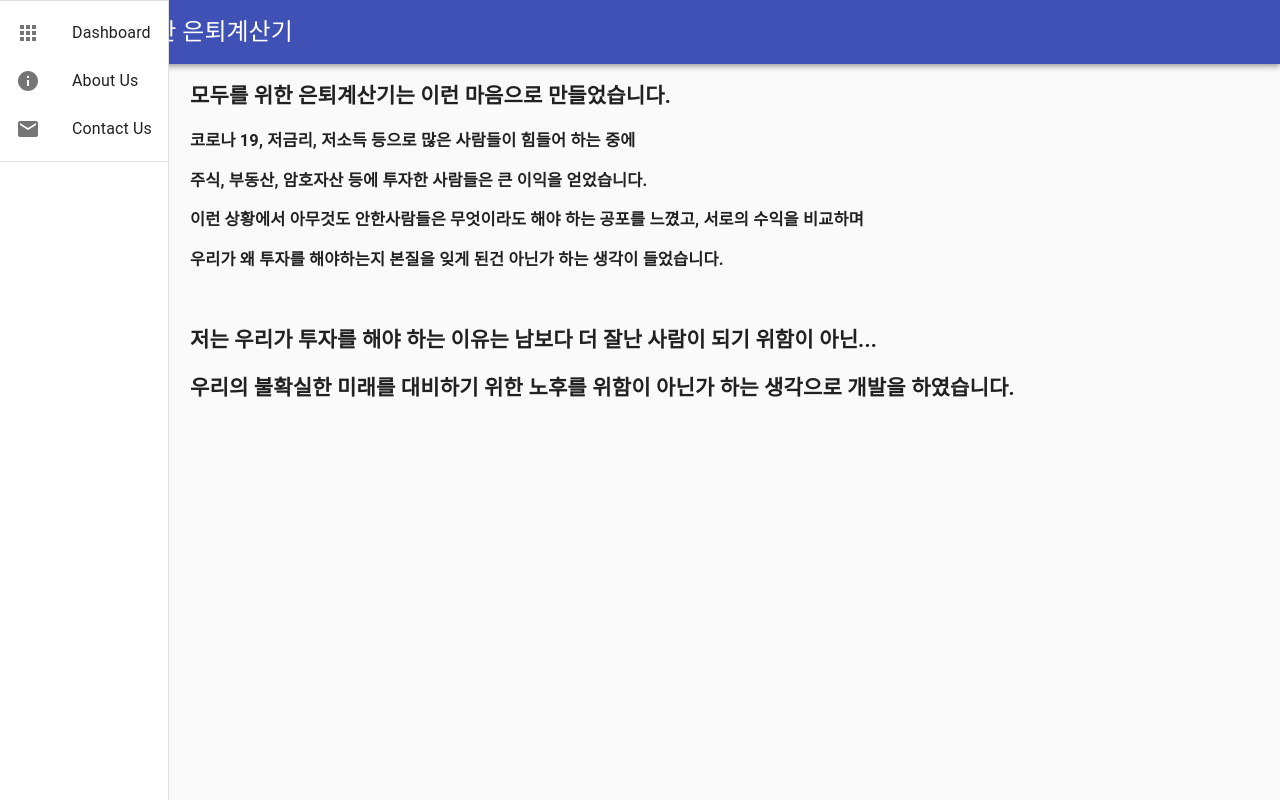
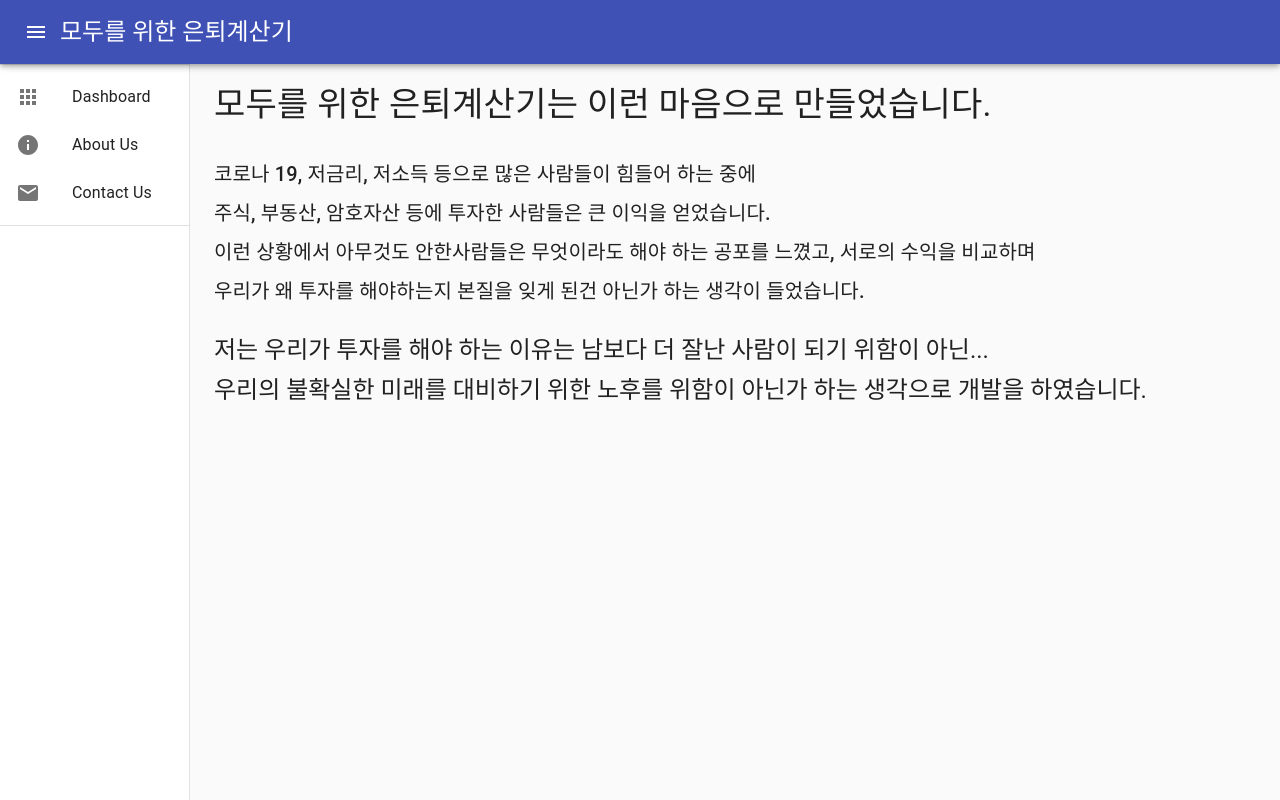
Before and after one commit to jsj9346/firecalc, a React (Create React App) app: page /about in a window 1280 px wide. Built offline with nearby package versions, Linux system fonts and the light colour scheme.

Commit message:
0528
눈물의 완성

Thanks for your help JW

```diff
--- a/src/About.js
+++ b/src/About.js
@@ -1,17 +1,24 @@
 import React from "react";
+import Typography from"@material-ui/core/Typography";
 
 const About = () => {
   return (
-  <div>
-      <h2>모두를 위한 은퇴계산기는 이런 마음으로 만들었습니다.</h2>
-      <h3>코로나 19, 저금리, 저소득 등으로 많은 사람들이 힘들어 하는 중에</h3>
-      <h3>주식, 부동산, 암호자산 등에 투자한 사람들은 큰 이익을 얻었습니다.</h3>
-      <h3>이런 상황에서 아무것도 안한사람들은 무엇이라도 해야 하는 공포를 느꼈고, 서로의 수익을 비교하며 </h3>
-      <h3>우리가 왜 투자를 해야하는지 본질을 잊게 된건 아닌가 하는 생각이 들었습니다.</h3>
-      <br />
-      <h2>저는 우리가 투자를 해야 하는 이유는 남보다 더 잘난 사람이 되기 위함이 아닌...</h2>
-      <h2>우리의 불확실한 미래를 대비하기 위한 노후를 위함이 아닌가 하는 생각으로 개발을 하였습니다.</h2>
-    </div>
+    <>
+      <div >
+        <br />
+        <br />
+        <br />
+        <Typography variant="h4" gutterBottom>모두를 위한 은퇴계산기는 이런 마음으로 만들었습니다.</Typography>
+        <br />
+        <Typography variant="h6" gutterBottom>코로나 19, 저금리, 저소득 등으로 많은 사람들이 힘들어 하는 중에</Typography>
+        <Typography variant="h6" gutterBottom>주식, 부동산, 암호자산 등에 투자한 사람들은 큰 이익을 얻었습니다.</Typography>
+        <Typography variant="h6" gutterBottom>이런 상황에서 아무것도 안한사람들은 무엇이라도 해야 하는 공포를 느꼈고, 서로의 수익을 비교하며 </Typography>
+        <Typography variant="h6" gutterBottom>우리가 왜 투자를 해야하는지 본질을 잊게 된건 아닌가 하는 생각이 들었습니다.</Typography>
+        <br />
+        <Typography variant="h5" gutterBottom>저는 우리가 투자를 해야 하는 이유는 남보다 더 잘난 사람이 되기 위함이 아닌...</Typography>
+        <Typography variant="h5" gutterBottom>우리의 불확실한 미래를 대비하기 위한 노후를 위함이 아닌가 하는 생각으로 개발을 하였습니다.</Typography>
+      </div>
+    </>
   )
 };
 
--- a/src/App.js
+++ b/src/App.js
@@ -4,33 +4,38 @@ import "./styles.css";
 import Dashboard from "./Dashboard";
 import Contact from "./Contact";
 import About from "./About";
+import Drawer from "./Drawer";
 import { Route, Switch } from "react-router-dom";
-import Drawer from "./Drawer";
 import { makeStyles } from "@material-ui/core/styles";
 //Appbar추가
 import Appbar from './Appbar';
 import CssBaseline from '@material-ui/core/CssBaseline';
 
-const useStyles = makeStyles({
-  container: {
-    display: "flex"
-  }
-});
+const useStyles = makeStyles((theme) => ({
+  root: {
+    display: 'flex',
+  },
+  content: {
+    flexGrow: 1,
+    padding: theme.spacing(3),
+  },
+}));
 
 export default function App() {
   const classes = useStyles();
+
   return (
     <div className={classes.root}>
       <CssBaseline />
-      <Appbar position="fixed" className={classes.Appbar}></Appbar>
-      <nav className={classes.container}>
+      <Appbar />
       <Drawer />
+      <main className={classes.content}>
         <Switch>
           <Route exact from="/" render={props => <Dashboard {...props} />} />
           <Route exact path="/contact" render={props => <Contact {...props} />} />
           <Route exact path="/about" render={props => <About {...props} />} />
         </Switch>
-      </nav>
+      </main>
     </div>
   );
 }
--- a/src/Appbar.js
+++ b/src/Appbar.js
@@ -1,13 +1,22 @@
 import React from 'react';
+import { makeStyles } from '@material-ui/core/styles';
 import AppBar from '@material-ui/core/AppBar';
 import Toolbar from '@material-ui/core/Toolbar';
 import Typography from '@material-ui/core/Typography';
 import  IconButton from '@material-ui/core/IconButton';
 import MenuIcon from '@material-ui/icons/Menu';
 
+
+const useStyles = makeStyles((theme) => ({
+  appBar: {
+    zIndex: theme.zIndex.drawer + 1,
+  }
+}));
+
 function Appbar() {
+  const classes = useStyles();
   return (
-    <AppBar position="static">
+    <AppBar position="fixed" className={classes.appBar}>
       <Toolbar>
         <IconButton
           color="inherit"
--- a/src/Contact.js
+++ b/src/Contact.js
@@ -1,20 +1,27 @@
 import React from "react";
-
+import Typography from "@material-ui/core/Typography"
 const Contact = () => {
   return (
-    <div>
-      <h2>모두를 위한 은퇴계산기 만든사람 소개</h2>
-      <h3>이름 : 정승진</h3>
-      <h3>학교 및 전공 : 한국방송통신대학교(인천), 컴퓨터과학과</h3>
-      <h3>학번 : 201734-243047</h3>
-      <br />
-      <h2>문의사항</h2>
-      <br />
-      <h3>프로그램에 대한 문의사항은 아래의 연락처로 문의 부탁드립니다.</h3>
-      <br />
-      <h4>Email : 13ruce.j@gmail.com</h4>
-      <h4>전화번호 : 010-XXXX-XXXX</h4>
-    </div>
+    <>
+      <div>
+        <br />
+        <br />
+        <br />
+        <br />
+        <Typography variant="h5" gutterBottom>모두를 위한 은퇴계산기 만든사람 소개</Typography>
+        <br />
+        <Typography variant="h6" gutterBottom>이름 : 정승진</Typography>
+        <Typography variant="h6" gutterBottom>학교 및 전공 : 한국방송통신대학교(인천), 컴퓨터과학과</Typography>
+        <Typography variant="h6" gutterBottom>학번 : 201734-243047</Typography>
+        <br />
+        <Typography variant="h6" gutterBottom>문의사항</Typography>
+        <br />
+        <Typography variant="h6" gutterBottom>프로그램에 대한 문의사항은 아래의 연락처로 문의 부탁드립니다.</Typography>
+        <br />
+        <Typography variant="h6" gutterBottom>Email : 13ruce.j@gmail.com</Typography>
+        <Typography variant="h6" gutterBottom>전화번호 : 010-XXXX-XXXX</Typography>
+      </div>
+    </>
   )
 };
 
--- a/src/Drawer.js
+++ b/src/Drawer.js
@@ -1,18 +1,26 @@
 import React from "react";
 import {Drawer as MUIDrawer, ListItem, List, ListItemIcon, ListItemText} from "@material-ui/core";
 import { makeStyles } from "@material-ui/core/styles";
+import Toolbar from '@material-ui/core/Toolbar';
 import MailIcon from "@material-ui/icons/Mail";
 import InfoIcon from '@material-ui/icons/Info';
 import AppsIcon from '@material-ui/icons/Apps';
 import { withRouter } from "react-router-dom";
 import Divider from "@material-ui/core/Divider";
 
-const drawerWidth = 240;
+const drawerWidth = 190; // 요 width 값은 아래 스타일에 있던 값으로 수정해줬습니다/.
 
 const useStyles = makeStyles({
   drawer: {
-    width: "190px"
-  }
+    width: drawerWidth,   // 하드코딩 돼있던 값 참조하게 바꿔줬구요
+    flexShrink: 0,
+  },
+  drawerPaper: {
+    width: drawerWidth,
+  },
+  drawerContainer: {
+    overflow: 'auto',
+  },
 });
 
 const Drawer = props => {
@@ -35,6 +43,7 @@ const Drawer = props => {
       onClick: () => history.push("/contact")
     }
   ];
+
   return (
     <MUIDrawer
      variant="permanent"
@@ -42,6 +51,7 @@ const Drawer = props => {
      classes={{paper: classes.drawerPaper,}}
      anchor="left"
      >
+      <Toolbar />
       <Divider />
         <List>
           {itemsList.map((item, index) => {
--- a/src/dashboard/compoundInterest.js
+++ b/src/dashboard/compoundInterest.js
@@ -26,7 +26,7 @@ return (
             display: "flex",
             alignItems: "center",
             justifyContent: "center",
-            height: "70vh",
+            height: "90vh",
           }}
         >
           <form>
```
Also changed, not shown: src/AppBar copy.jsx (deleted, +0 -49 lines), src/AppBar_Current.jsx (deleted, +0 -31 lines), src/Drawer_Backup.jsx (deleted, +0 -55 lines). Lines whose indentation alone changed are shown as unchanged.
